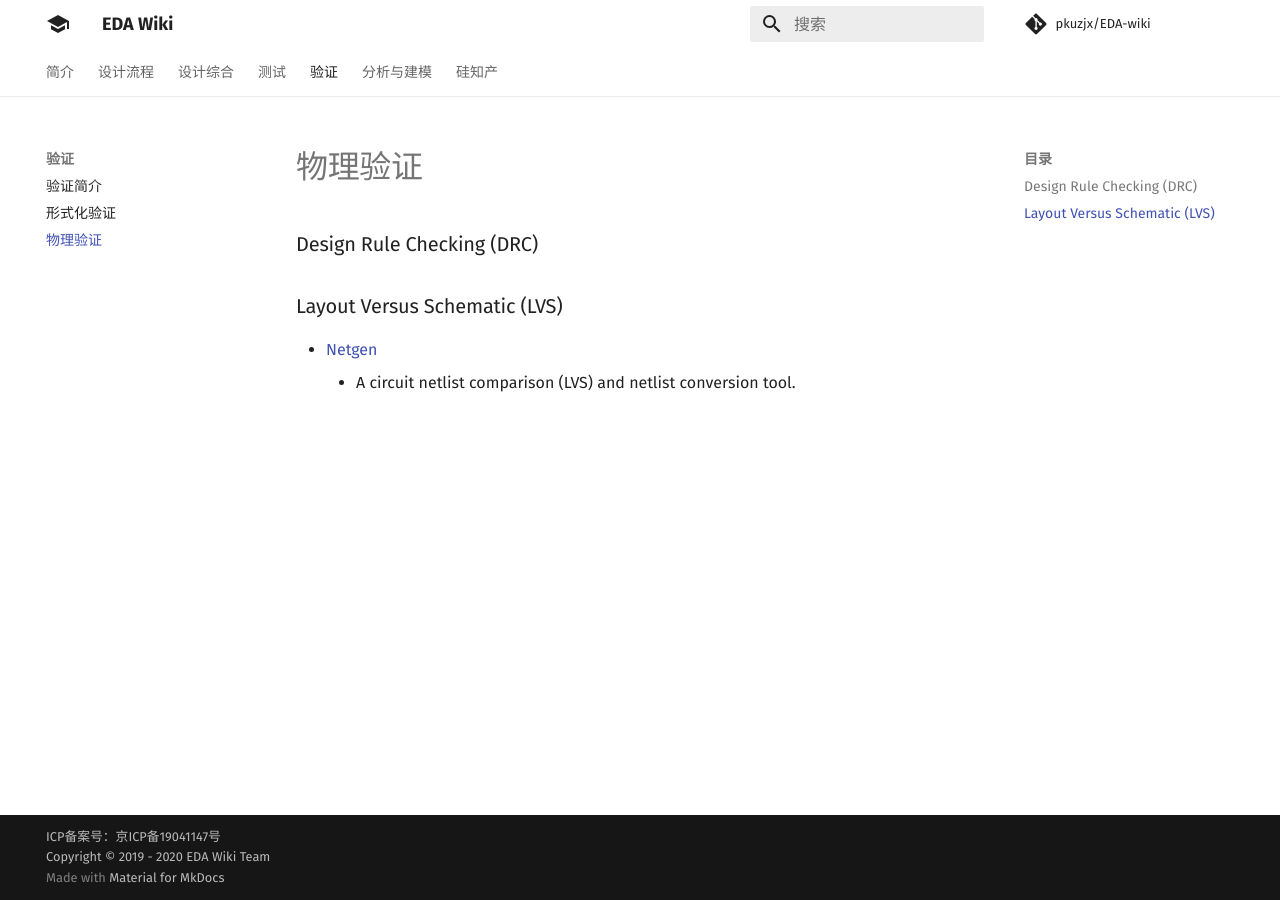
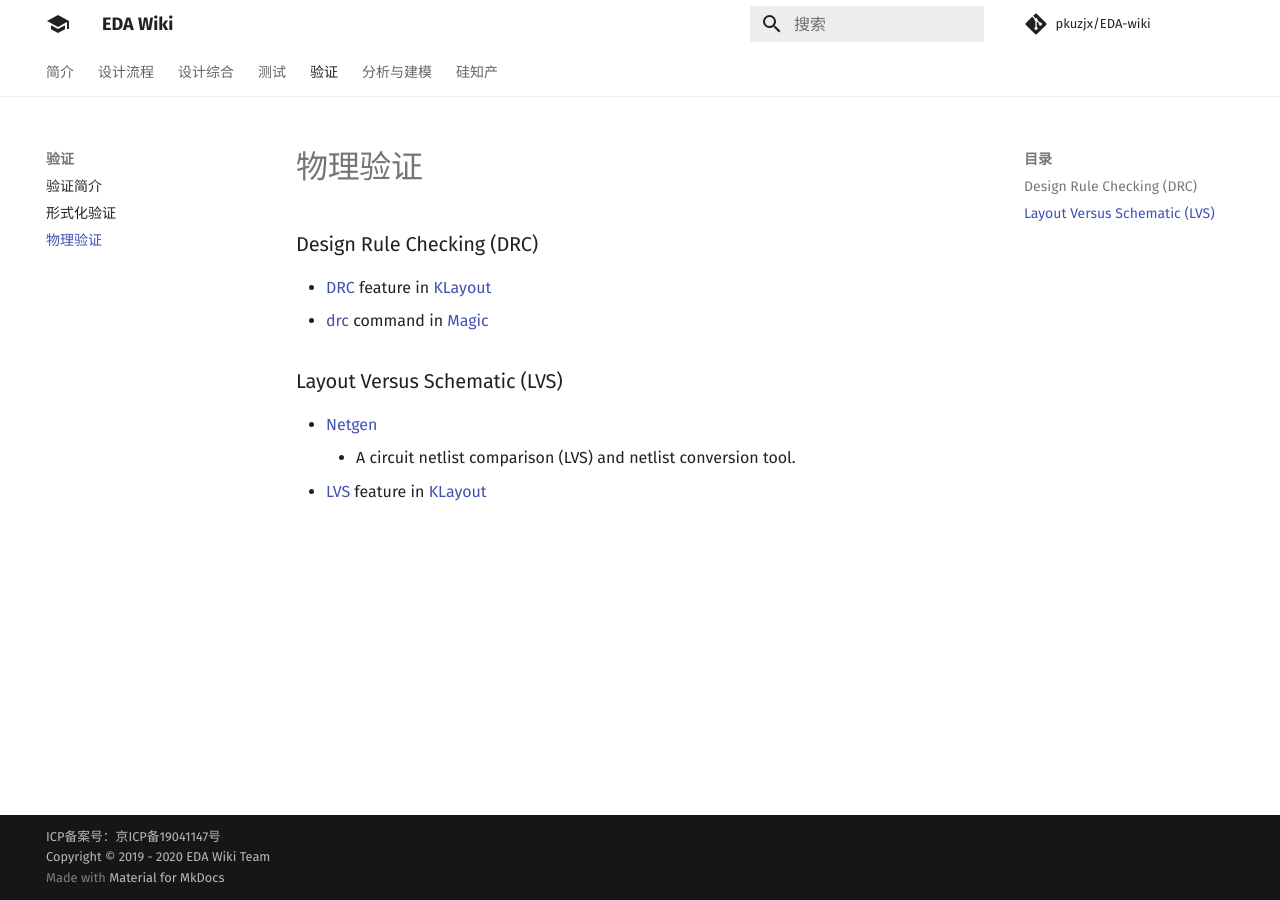
Before and after one commit to daitoto/EDA-wiki, an MkDocs documentation site: the page built from docs/verification/physical.md, in a window 1280 px wide. Built offline with MkDocs 1.6.1 and Material for MkDocs 9.7.7, drawn with Linux system fonts in a browser that asks for light colours; comment, search, counter and statistics services are not loaded.

Commit message:
Update physical.md

```diff
--- a/docs/verification/physical.md
+++ b/docs/verification/physical.md
@@ -1,5 +1,8 @@
 ### Design Rule Checking (DRC)
+- [DRC](https://www.klayout.de/doc-qt5/manual/drc.html) feature in [KLayout](../synthesis/layout.md#layout-editors)
+- [drc](http://opencircuitdesign.com/magic/commandref/drc.html) command in [Magic](../synthesis/layout.md#layout-editors)
 
 ### Layout Versus Schematic (LVS)
 - [Netgen](http://opencircuitdesign.com/netgen/)
   - A circuit netlist comparison (LVS) and netlist conversion tool.
+- [LVS](https://www.klayout.de/doc-qt5/manual/lvs.html) feature in [KLayout](../synthesis/layout.md#layout-editors)
```
